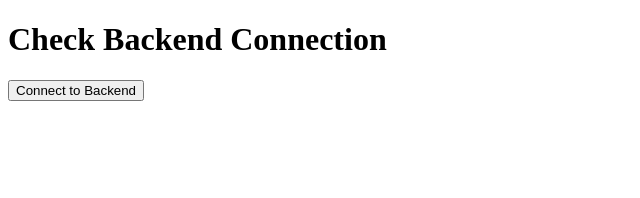
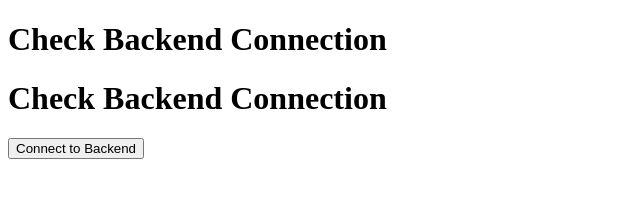
Before and after one commit to latishchaitanya/task-01, a plain HTML site: page front-end/index.html in a window 1280 px wide. Shown: the whole page, without its empty margins (0-640 px from the left). Drawn offline with Linux system fonts and the light colour scheme.

Commit message:
Update index.html

```diff
--- a/front-end/index.html
+++ b/front-end/index.html
@@ -22,6 +22,7 @@
 </head>
 <body>
     <h1>Check Backend Connection</h1>
+    <h1>Check Backend Connection</h1>
     <button onclick="checkConnection()">Connect to Backend</button>
 </body>
 </html>
```
